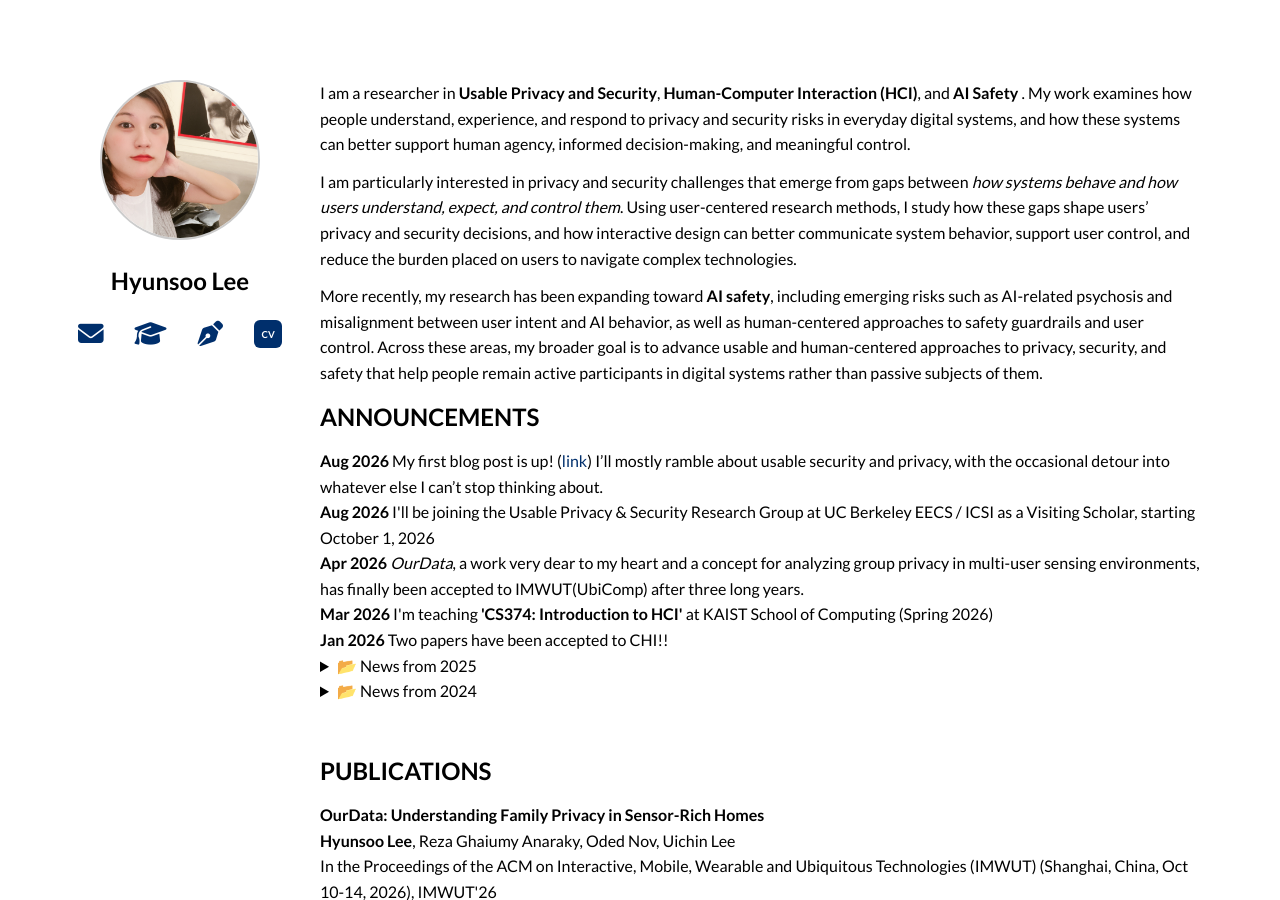
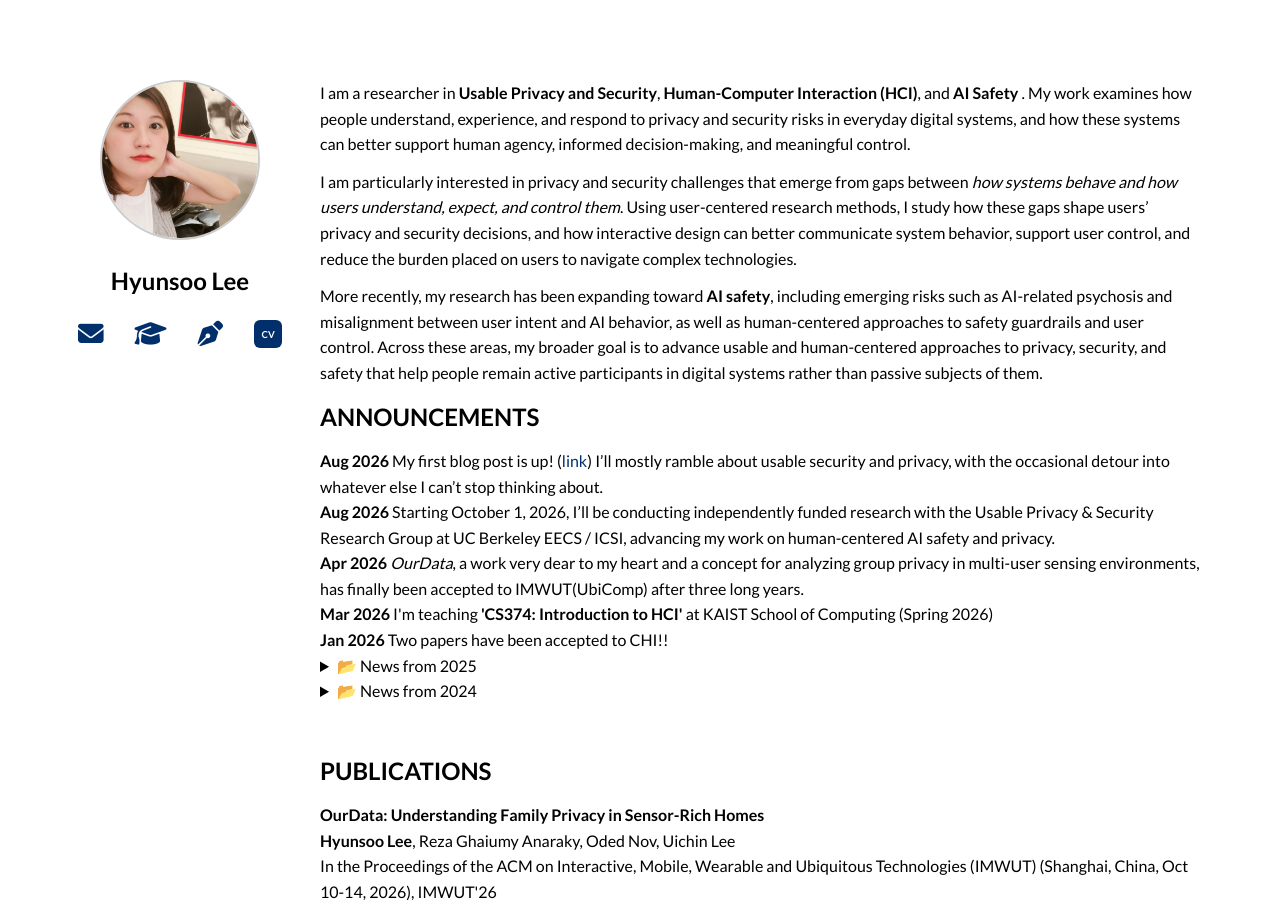
Before and after one commit to hslee90/hslee90.github.io, a Jekyll site: the page built from index.md, in a window 1280 px wide and 900 px high. Built offline with Jekyll 4.4.1, drawn with Linux system fonts in a browser that asks for light colours; nearby versions of some CDN libraries.

Commit message:
Update news item about joining UC Berkeley research group
Revised the announcement about joining the Usable Privacy & Security Research Group to include details about independently funded research and focus on human-centered AI safety and privacy.

```diff
--- a/index.md
+++ b/index.md
@@ -49,7 +49,7 @@ title: "Home"
  I’ll mostly ramble about usable security and privacy, with the occasional detour into whatever else I can’t stop thinking about.
 <div class="news-item">
 <div class="news-item">
-  <strong>Aug 2026</strong> I'll be joining the Usable Privacy & Security Research Group at UC Berkeley EECS / ICSI as a Visiting Scholar, starting October 1, 2026
+  <strong>Aug 2026</strong> Starting October 1, 2026, I’ll be conducting independently funded research with the Usable Privacy & Security Research Group at UC Berkeley EECS / ICSI, advancing my work on human-centered AI safety and privacy.
 </div>
 <div class="news-item">
   <strong>Apr 2026</strong> <i>OurData</i>, a work very dear to my heart and a concept for analyzing group privacy in multi-user sensing environments, has finally been accepted to IMWUT(UbiComp) after three long years.
```
